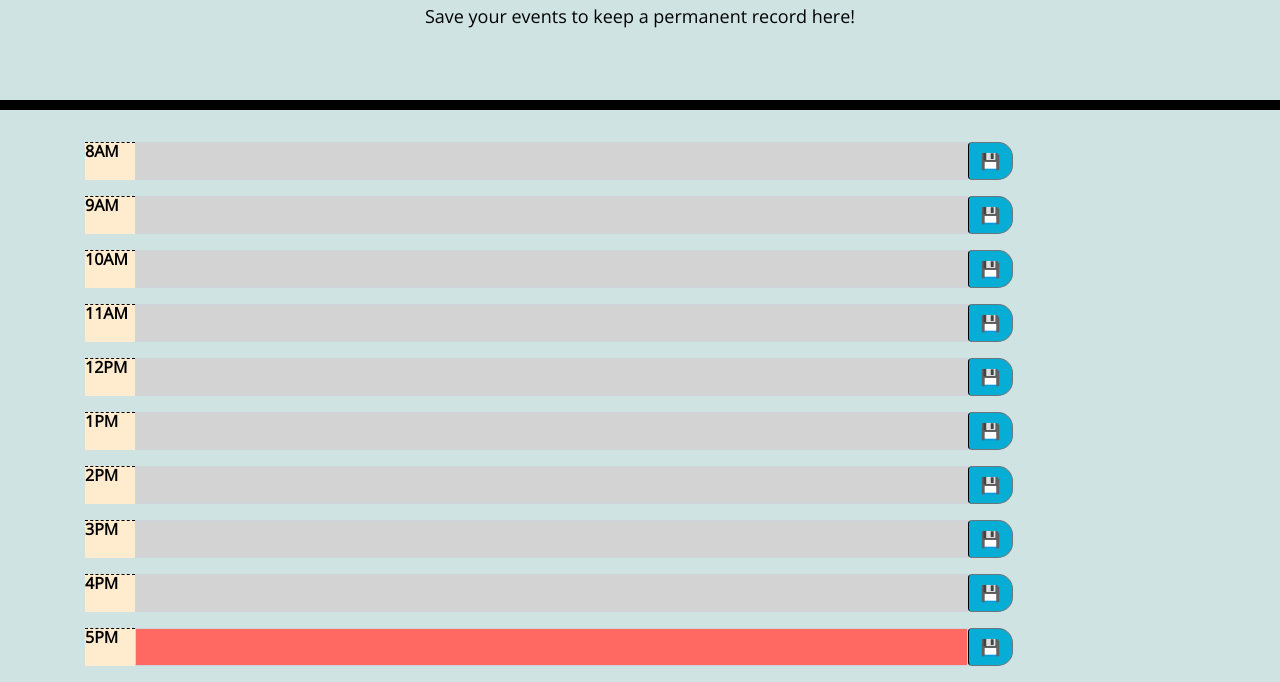
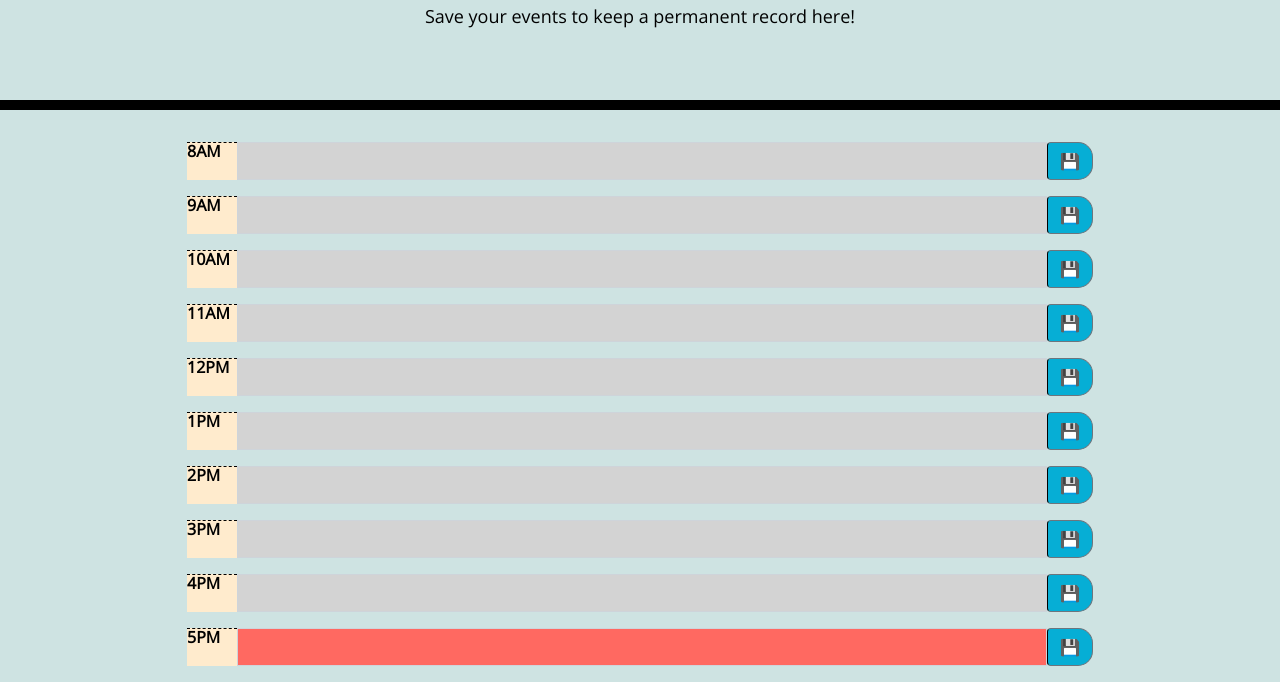
Before and after one commit to JoelCronin/Work_Day_Scheduler, a plain HTML site: page index.html in a window 1280 px wide. Shown: the part 253-935 px from the top of the page. Drawn offline with nearby package versions, Linux system fonts and the light colour scheme.

Commit message:
Time interval not working as planned. Had to add in removeCLass function

```diff
--- a/Assets/js/script.js
+++ b/Assets/js/script.js
@@ -24,6 +24,8 @@ var checkTime = function () {
 var now = moment().format("HH")
 console.log("time")
 
+$("input").removeClass("present past future");
+
 //USe .each to iterate through each 'input' class in turn checking its id agaisnt the current time
 $('input').each(function(){
     if (($(this).attr("id")) > now) {
@@ -38,7 +40,8 @@ $('input').each(function(){
 
 checkTime()
 // Use SetInterval so that function will run every minute and colours will change between hours without user needing to refresh page.
-setInterval(checkTime, 60000);
+setInterval(checkTime, 1000);
 
+displayTime()
 //Use set interval so that seconds update every second givng the appearance of a counting clock
 setInterval(displayTime,1000);
--- a/index.html
+++ b/index.html
@@ -35,70 +35,70 @@
        <h2>Save your events to keep a permanent record here!</h2>
     </header>
     <div class="container">
-      <div class="input-group mb-3">
+      <div class="input-group mb-3 container justify-content-center">
         <div class="hour">8AM</div>
         <input type="text" class="form-control col-lg-9 form" id="08" aria-label="Recipient's username" aria-describedby="button-addon2">
         <button class="btn btn-outline-secondary button-9 saveBtn" type="button" id="button-addon2">💾</button>
       </div>
     </div>
     <div class="container">
-      <div class="input-group mb-3">
+      <div class="input-group mb-3 container justify-content-center">
         <div class="hour">9AM</div>
           <input type="text" class="form-control col-lg-9 form" id="09" aria-label="Recipient's username" aria-describedby="button-addon2">
           <button class="btn btn-outline-secondary button-9 saveBtn" type="button" id="button-addon2">💾</button>
       </div>
     </div>
     <div class="container">
-      <div class="input-group mb-3">
+      <div class="input-group mb-3 container justify-content-center">
         <div class="hour">10AM</div>
           <input type="text" class="form-control col-lg-9 form" id="10"  aria-label="Recipient's username" aria-describedby="button-addon2">
           <button class="btn btn-outline-secondary button-10 saveBtn" type="button" id="button-addon2">💾</button>
       </div>
     </div>
     <div class="container">
-      <div class="input-group mb-3">
+      <div class="input-group mb-3 container justify-content-center">
         <div class="hour">11AM</div>
         <input type="text" class="form-control col-lg-9 form" id="11"  aria-label="Recipient's username" aria-describedby="button-addon2">
         <button class="btn btn-outline-secondary button-11 saveBtn" type="button" id="button-addon2">💾</button>
       </div>
     </div>
     <div class="container">
-      <div class="input-group mb-3">
+      <div class="input-group mb-3 container justify-content-center">
         <div class="hour">12PM</div>
         <input type="text" class="form-control col-lg-9 form" id="12"  aria-label="Recipient's username" aria-describedby="button-addon2">
         <button class="btn btn-outline-secondary button-12 saveBtn" type="button" id="button-addon2">💾</button>
       </div>
     </div>
     <div class="container">
-      <div class="input-group mb-3">
+      <div class="input-group mb-3 container justify-content-center">
         <div class="hour">1PM</div>
         <input type="text" class="form-control col-lg-9 form" id="13"  aria-label="Recipient's username" aria-describedby="button-addon2">
         <button class="btn btn-outline-secondary button-1 saveBtn" type="button" id="button-addon2">💾</button>
       </div>
     </div>
     <div class="container">
-      <div class="input-group mb-3 time">
+      <div class="input-group mb-3 container justify-content-center">
         <div class="hour">2PM</div>
         <input type="text" class="form-control col-lg-9 form" id="14"  aria-label="Recipient's username" aria-describedby="button-addon2">
           <button class="btn btn-outline-secondary button-2 saveBtn" type="button" id="button-addon2">💾</button>
       </div>
     </div>
     <div class="container">
-      <div class="input-group mb-3">
+      <div class="input-group mb-3 container justify-content-center">
         <div class="hour">3PM</div>
         <input type="text" class="form-control col-lg-9 form" id="15"  aria-label="Recipient's username" aria-describedby="button-addon2">
           <button class="btn btn-outline-secondary button-3 saveBtn" type="button" id="button-addon2">💾</button>
       </div>
     </div>
     <div class="container">
-      <div class="input-group mb-3 ">
+      <div class="input-group mb-3 container justify-content-center">
         <div class="hour">4PM</div>
         <input type="text" class="form-control col-lg-9 form" id="16"  aria-label="Recipient's username" aria-describedby="button-addon2">
           <button class="btn btn-outline-secondary button-4 saveBtn" type="button" id="button-addon2">💾</button>
       </div>
     </div>
     <div class="container">
-      <div class="input-group mb-3">
+      <div class="input-group mb-3 container justify-content-center">
         <div class="hour">5PM</div>
         <input type="text" class="form-control col-lg-9 form" id="17"  aria-label="Recipient's username" aria-describedby="button-addon2">
         <button class="btn btn-outline-secondary button-5 saveBtn" type="button" id="button-addon2">💾</button>
```
